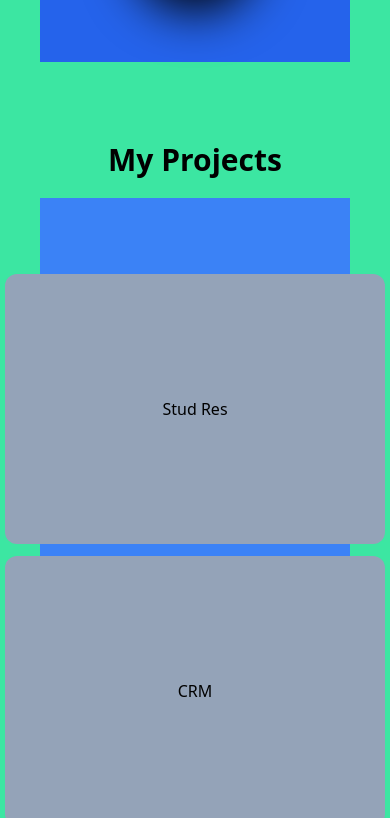
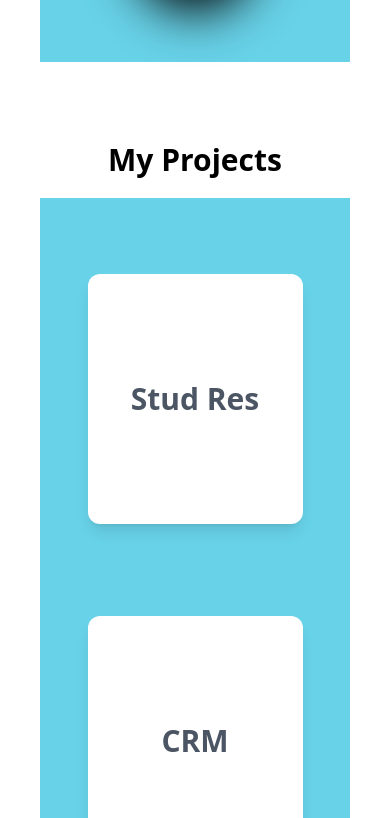
Before and after one commit to gunavardhan27/Portfolio, a React (Create React App) app: page / in a window 390 px wide. Shown: the part 2310-3128 px from the top of the page. Built offline with nearby package versions, Linux system fonts and the light colour scheme.

Commit message:
made-some-changes

```diff
--- a/package.json
+++ b/package.json
@@ -13,6 +13,7 @@
     "react-animated-cursor": "^2.11.2",
     "react-card-flip": "^1.2.3",
     "react-card-slider-component": "^1.0.9",
+    "react-color-picker": "^4.0.2",
     "react-dom": "^18.3.1",
     "react-redux": "^9.1.2",
     "react-router-dom": "^6.26.0",
--- a/src/App.js
+++ b/src/App.js
@@ -17,7 +17,7 @@ export default function App() {
   const mode = useSelector(state=>state.data.toggle)
 
   return (
-    <div className={`${mode && "dark"} min-h-screen min-w-full dark:bg-gray-700  bg-[#3ce6a2] sm:bg-cyan-200`}>
+    <div className={`${mode && "dark"} min-h-screen min-w-full dark:bg-gray-700  sm:bg-cyan-200 lg:bg-[#FFAB7]`}>
 
       <Header/>
          <MButton />
--- a/src/Button/MButton.jsx
+++ b/src/Button/MButton.jsx
@@ -7,7 +7,7 @@ export default function MButton(){
         store.dispatch(modeAction.toggleButton())
       }
     return (
-        <button className={`mx-6 fixed z-50 p-4 w-[80px] h-[80px] shadow-xl shadow-black rounded-full bg-white
+        <button className={`mx-6 fixed top-36 left-10 z-50 p-4 w-[80px] h-[80px] shadow-xl shadow-black rounded-full bg-white
             dark:shadow-yellow-100 dark:bg-orange-800`} onClick={activate}>{mode?'Dark':'Light'}</button>
     )
 }
--- a/src/components/Experience.jsx
+++ b/src/components/Experience.jsx
@@ -12,7 +12,7 @@ export default function Experience(){
     }
     ]
     return (
-        <div className='mx-10 p-8 bg-blue-500 m-20'>
+        <div className='mx-10 p-8 bg-[#68D2E8] m-20'>
         <h1>My Projects</h1>
         <div className='grid grid-cols-2 gap-8 p-8'>
             {data.map(project=>(
@@ -39,11 +39,11 @@ function FlipCard({front,back}){
             <ReactCardFlip
             isFlipped={isFlipped}
             flipDirection='horizontal'>
-                <div className='card-front w-[380px] h-[270px] bg-slate-400 border-cyan-50 rounded-xl
+                <div className='card-front w-[380px] h-[270px] bg-violet-400 border-cyan-50 rounded-xl
                 flex justify-center items-center' onClick={handleClick}>
                     {front.name}
                 </div>
-                <div className='card-back w-[380px] h-[270px] bg-slate-400 border-cyan-50 rounded-xl
+                <div className='card-back w-[380px] h-[270px] bg-violet-400 border-cyan-50 rounded-xl
                 flex justify-center items-center' onClick={handleClick}>
                     {back}
                 </div>
--- a/src/components/Header.jsx
+++ b/src/components/Header.jsx
@@ -1,4 +1,4 @@
-import {NavLink,Router} from 'react-router-dom'
+import {NavLink,Router,Link} from 'react-router-dom'
 import {Menu,X} from 'lucide-react'
 import { useState } from 'react'
 import { useSelector } from 'react-redux'
@@ -26,12 +26,12 @@ export default function Header(){
     return (
 
 
-        <div className="dark:bg-blue-950 w-full h-18 bg-blue-400 sticky flex flex-row p-4 text-white font-sans z-[20]">
+        <div className="dark:bg-blue-950 w-full h-18 bg-[#9BE8D8] sticky flex flex-row p-4 text-white font-sans z-[20]">
             <h1 className="flex w-full basis-1/2 text-2xl font-bold text-justify">Guna Vardhan</h1>
             <nav className="hidden md:text-md md:font-semibold md:flex w-full basis-1/2 flex-row justify-around">
             {data.map(item=>(
                 <div className="text-white hover:underline hover:text-green-400 hover:text-xl" key={item}>
-                    <NavLink to={`/${item}`}>{item}</NavLink>
+                    <Link to={`/${item}`}>{item}</Link>
                 </div>
             ))}
            </nav>
--- a/src/components/Profiles.jsx
+++ b/src/components/Profiles.jsx
@@ -5,7 +5,7 @@ import 'swiper/css';
 import 'swiper/css/free-mode'
 import 'swiper/css/pagination';
 import {RxArrowTopRight} from 'react-icons/rx'
-import { EffectCoverflow, Pagination, Navigation,FreeMode } from 'swiper/modules';
+import { EffectCoverflow, Pagination, Navigation,FreeMode,Autoplay } from 'swiper/modules';
 
 
 
@@ -58,7 +58,7 @@ export default function Profiles(){
                 ))}
 
            </div> */}
-           <div className='flex justify-center items-center flex-col h-screen bg-blue-500 m-8'>
+           <div className='flex justify-center items-center flex-col h-screen bg-[#68D2E8] m-8'>
 
             <Swiper
             breakpoints={{
@@ -76,7 +76,13 @@ export default function Profiles(){
             pagination={{
                 clickable: true
             }}
-            modules={[FreeMode,Pagination]}
+            loop={true}
+          autoplay={{
+            delay: 0,
+            disableOnInteraction: true,
+          }}
+          speed={5000}
+          modules={[FreeMode, Pagination, Autoplay]}
             className='max-w-[90%] lg:max-w-[80%]'>
                 {ProfilesData.map(data=>(
                     <SwiperSlide>
--- a/src/components/Projects.jsx
+++ b/src/components/Projects.jsx
@@ -26,7 +26,7 @@ export default function Projects(){
         <div>
 
         <h1 className='flex items-center justify-center text-3xl font-bold dark:text-yellow-50 m-5'>My Projects</h1>
-        <div className='mx-10 p-8 bg-blue-500'>
+        <div className='mx-10 p-8 bg-[#68D2E8]'>
         <div className='sm:flex flex-col justify-between items-center md:grid grid-cols-2 gap-8 p-8'>
             {data.map(project=>(
                 <div className='flex justify-center items-center m-3'>
@@ -41,9 +41,6 @@ export default function Projects(){
 
 
 
-
-
-
 function FlipCard({front,back}){
     const [isFlipped,setFlipped] = useState(false)
     const handleClick = ()=>{
@@ -53,11 +50,13 @@ function FlipCard({front,back}){
             <ReactCardFlip
             isFlipped={isFlipped}
             flipDirection='horizontal'>
-                <div className='card-front w-[380px] h-[270px] bg-slate-400 border-cyan-50 rounded-xl
-                flex justify-center items-center' onClick={handleClick}>
-                    {front}
+                <div
+                className="bg-white flex flex-col gap-6 items-center justify-center mb-20 group relative shadow-lg
+                 text-gray-600 rounded-xl px-6 py-8 h-[250px] w-[215px] lg:h-[280px] lg:w-[380px] overflow-hidden cursor-pointer"
+                onClick={handleClick}>
+                    <p className='flex items-center justify-center text-3xl font-extrabold'>{front}</p>
                 </div>
-                <div className='card-back w-[380px] h-[270px] bg-slate-400 border-cyan-50 rounded-xl
+                <div className='bg-white card-back w-[380px] h-[270px] shadow-lg border-cyan-50 rounded-xl
                 flex justify-center items-center' onClick={handleClick}>
                     {back}
                 </div>
--- a/src/components/Skills.jsx
+++ b/src/components/Skills.jsx
@@ -21,7 +21,7 @@ export default function Skills(){
     setIsFlipped(!isFlipped);
   }
     return (
-        <div className='mx-10 bg-blue-600 p-8 m-20'>
+        <div className='mx-10 bg-[#68D2E8] p-8 m-20'>
         <h1 className="text-4xl font-extrabold flex items-center justify-center">MY SKILLS</h1>
         <div className="sm:flex flex-cols justify-around items-center md:grid grid-cols-4 p-8 gap-7">
             {skills.map(skill=>(
```
Also changed, not shown: src/index.js (+10 -0 lines), 1 other file (tests, documents, lock files or other folders).
